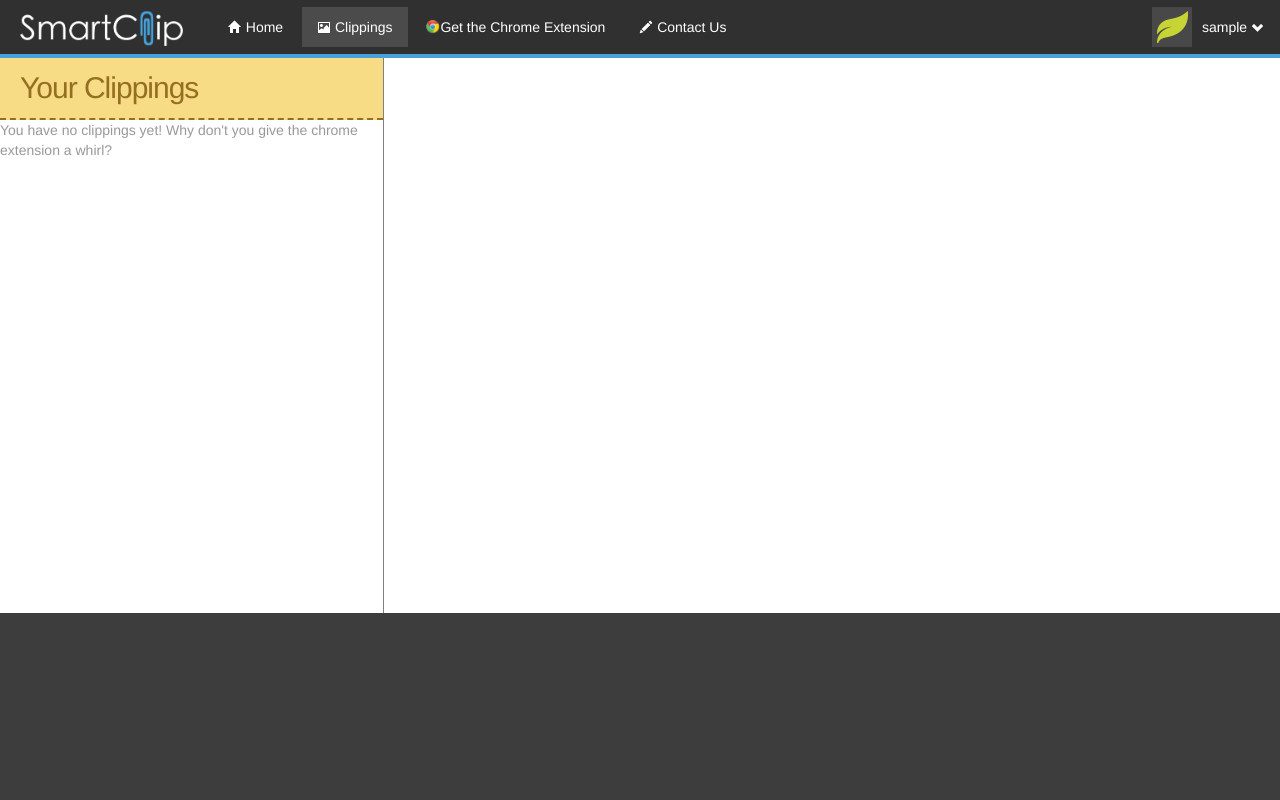
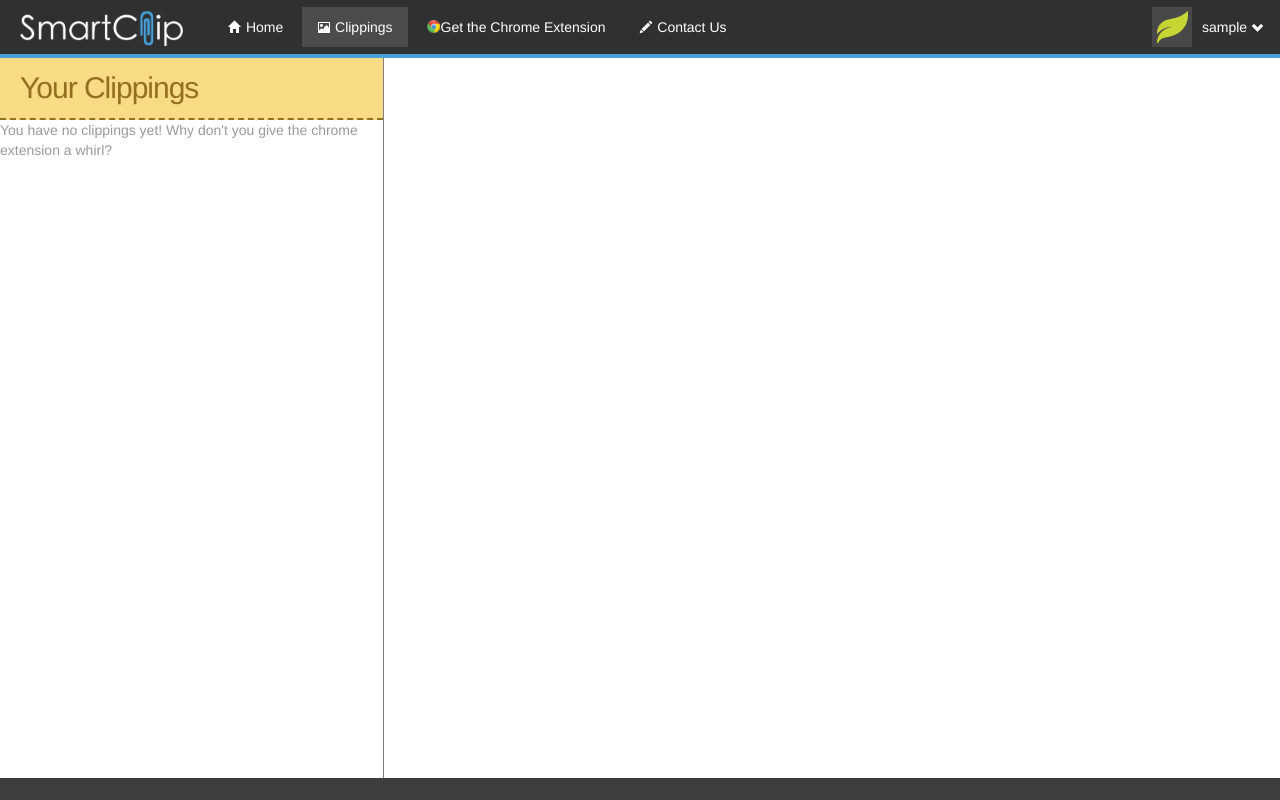
Before and after one commit to digideskio/smartclip, a Django app: page /clippings/ in a window 1280 px wide. Run offline with Django 3.2, Linux system fonts and the light colour scheme; the visitor is signed in with stand-in values (Sample User, id 1); data that the repository does not hold is empty; parts of the project's set-up code (start-up, migrations or seed data) failed here and were passed over; some libraries are stand-ins or nearby versions.

Commit message:
Make height relative

```diff
--- a/static/css/style.css
+++ b/static/css/style.css
@@ -1,9 +1,12 @@
 html {
-
+    height: 100%;
+    margin: 0;
 }
 
 body {
 	background-color:#3d3d3d;
+	height: 100%;
+	margin: 0;
 }
 
 div {
@@ -48,6 +51,7 @@ div#logo {
 
 div#logo img {
 	height:35px;
+	width: 163px;
 	margin:8px 0px 8px 10px;
 }
 
@@ -107,6 +111,10 @@ div#header_info_name {
 div#container {
 	display:table;
 	width:100%;
+}
+
+.clip_view {
+    height: 90%;
 }
 
 div#container div.clipping_content {
@@ -231,7 +239,7 @@ div#container div.panel_right {
 }
 
 div.clip_preview {
-	min-height:550px;
+    height: 100%;
 }
 
 div.clip_preview h4 {
@@ -247,7 +255,7 @@ div#footer {
 
 iframe {
     width: 100%;
-    min-height: 550px;
+    height: 100%;
     border: none;
 }
 
--- a/templates/view-clips.html
+++ b/templates/view-clips.html
@@ -55,7 +55,7 @@
       </div>
     </div>
 
-    <div id="container">
+    <div id="container" class="clip_view">
       <div class="clipping_content">
 
 	<div class="panel_left">
```
